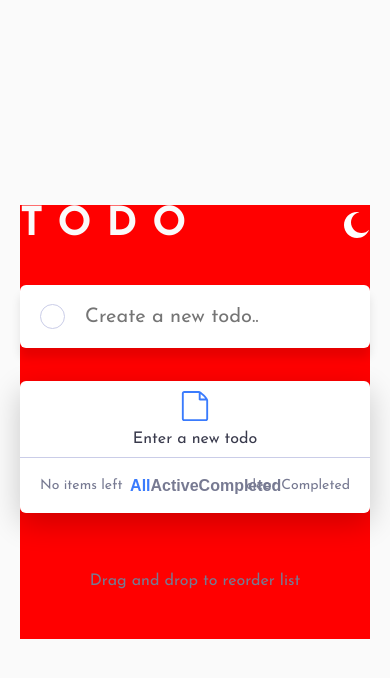
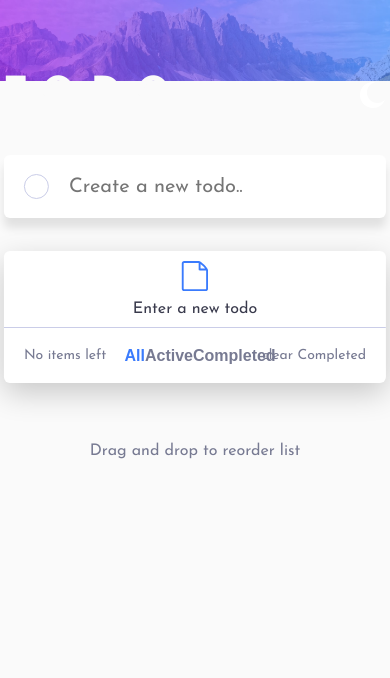
Before and after one commit to naijadevgamer/todo-app, a React (Create React App) app: page / in a window 390 px wide. Shown: the top 678 px of the page. Built offline with nearby package versions, Linux system fonts and the light colour scheme.

Commit message:
Fix responsiveness bug

```diff
--- a/src/App.js
+++ b/src/App.js
@@ -37,7 +37,7 @@ const App = () => {
 
   return (
     <div className="App">
-      {/* <Background /> */}
+      <Background />
       <main className="main">
         <Header />
         <AddTask
--- a/src/styles/_App.scss
+++ b/src/styles/_App.scss
@@ -4,18 +4,16 @@
   display: flex;
   align-items: center;
   justify-content: space-between;
-  // flex-direction: column;
+  flex-direction: column;
 }
 .main {
-  // position: absolute;
-  // top: 7.5rem;
-  // left: 50%;
-  background-color: red;
-  // transform: translateX(-50%);
+  position: absolute;
+  top: 7.5rem;
+  left: 50%;
+  transform: translateX(-50%);
   max-width: 58rem;
-  width: 58rem;
-  margin: 2rem;
-  // margin: 0 2rem;
+  max-width: 58rem;
+  width: 98%;
   display: flex;
   flex-direction: column;
 }
--- a/src/styles/_index.scss
+++ b/src/styles/_index.scss
@@ -30,4 +30,28 @@ body {
   -moz-osx-font-smoothing: grayscale;
   background-color: $very-light-gray;
   min-height: 100vh;
+  transition: 1s ease;
+  &::-webkit-scrollbar {
+    width: 8px;
+    height: 8px;
+    display: block;
+  }
+  &::-webkit-scrollbar-thumb {
+    background-color: #ccc;
+    border-radius: 4px;
+    &:hover {
+      background-color: #b3b3b3;
+      box-shadow: 0 0 2px 1px rgba(0, 0, 0, 0.2);
+    }
+    &:active {
+      background-color: #999999;
+    }
+  }
+  &::-webkit-scrollbar-track {
+    background-color: #e1e1e1;
+    border-radius: 4px;
+    &:hover {
+      background-color: #d4d4d4;
+    }
+  }
 }
```
